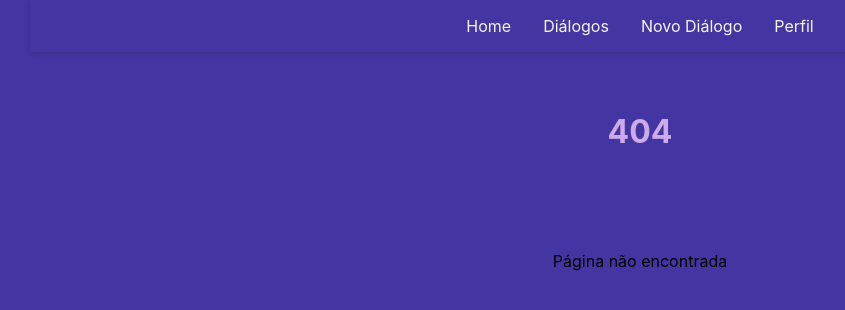
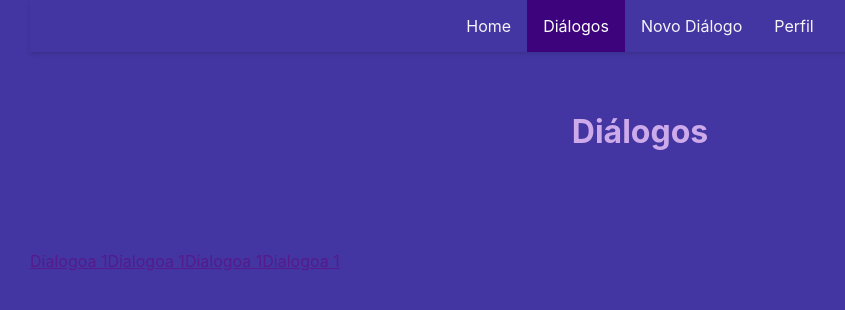
Before and after one commit to Jessesantoz/Web-Dialogs, a React (Create React App) app: page /Dialogos in a window 1280 px wide. Before the commit this address had no page. Shown: the top 310 px of the page, without its empty margins (0-845 px from the left). Built offline with nearby package versions, Linux system fonts and the light colour scheme.

Commit message:
Dialogos (como biblioteca de acesso)

```diff
--- a/src/App.js
+++ b/src/App.js
@@ -2,10 +2,10 @@ import React, { Component } from 'react';
 import './App.css';
 import { BrowserRouter as Router, NavLink, Switch, Route } from 'react-router-dom';
 
-import NovoComentario from "./components/NovoComentario/NovoComentario"
-import Dialogo from "./components/Dialogo/Dialogo"
-import Apresentacao from "./components/Apresentacao/Apresentacao"
-import Perfil from "./components/Perfil/Perfil"
+import Apresentacao from "./components/Apresentacao/Apresentacao";
+import NovoComentario from "./components/NovoComentario/NovoComentario";
+import BibliotecaDialogos from "./components/BibliotecaDialogos/BibliotecaDialogos";
+import Perfil from "./components/Perfil/Perfil";
 
 function App() {
   return (
@@ -18,7 +18,7 @@ function App() {
                 <NavLink to='/' exact>Home</NavLink>
               </li>
               <li>
-                <NavLink to='/Dialogo'>Diálogos</NavLink>
+                <NavLink to='/Dialogos'>Diálogos</NavLink>
               </li>
               <li>
                 <NavLink to='/NovoComentario'>Novo Diálogo</NavLink>
@@ -34,8 +34,8 @@ function App() {
             <Route path="/" exact>
               <Apresentacao/>
             </Route>
-            <Route path="/Dialogo">
-              <Dialogo/>
+            <Route path="/Dialogos">
+              <BibliotecaDialogos/>
             </Route>
             <Route path="/NovoComentario">
               <NovoComentario/>
--- /dev/null
+++ b/src/components/BibliotecaDialogos/BibliotecaDialogos.js
@@ -0,0 +1,22 @@
+import "./BibliotecaDialogos.css"
+
+
+function BibliotecaDialogos ()
+{
+    return <>
+
+    <div>
+        <h1>Diálogos</h1>
+
+        <a href="">Dialogoa 1</a>
+        <a href="">Dialogoa 1</a>
+        <a href="">Dialogoa 1</a>
+        <a href="">Dialogoa 1</a>
+
+    </div>
+
+
+    </>
+}
+
+export default BibliotecaDialogos
```
Also changed, not shown: src/components/BibliotecaDialogos/BibliotecaDialogos.css (added).
